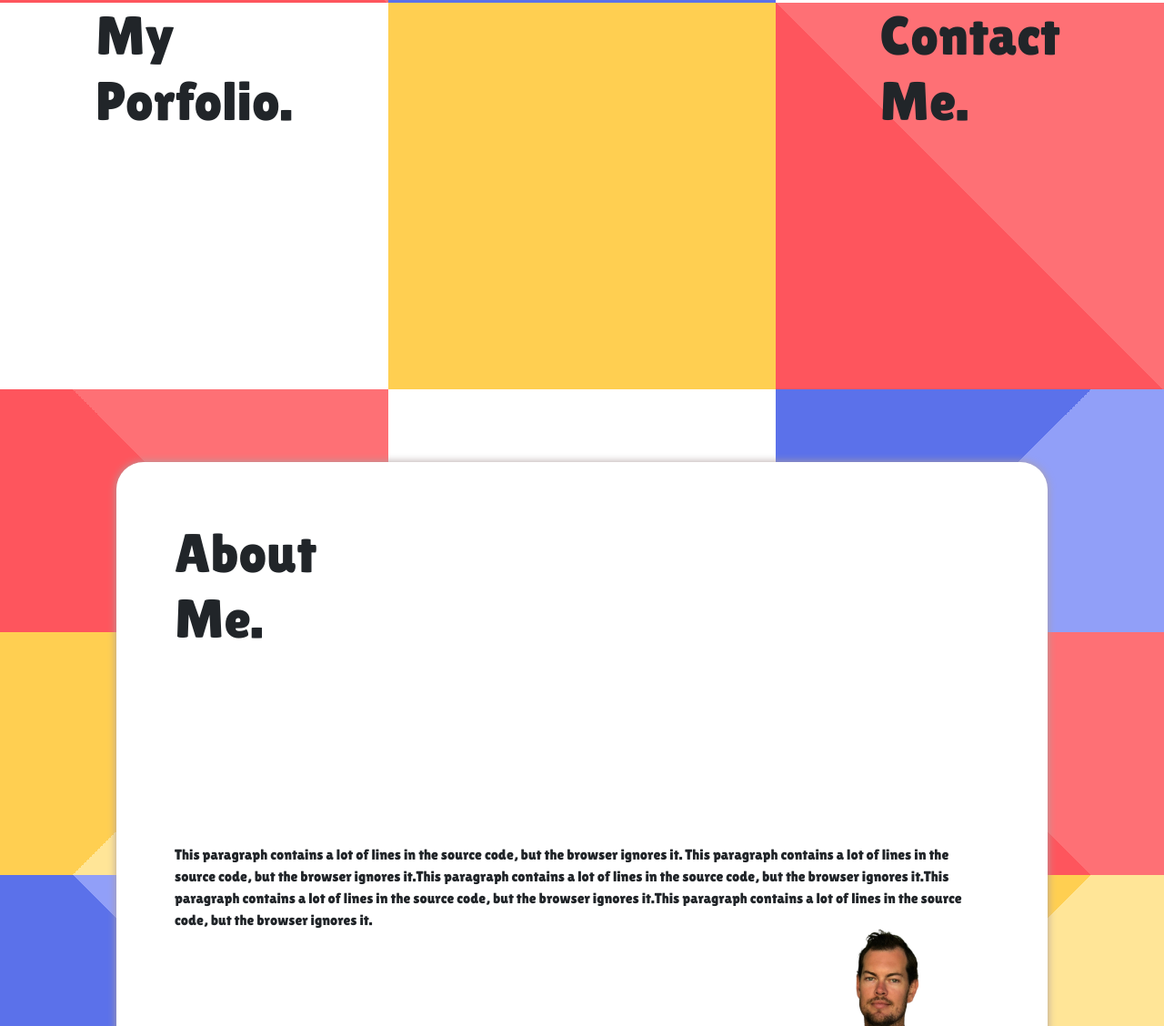
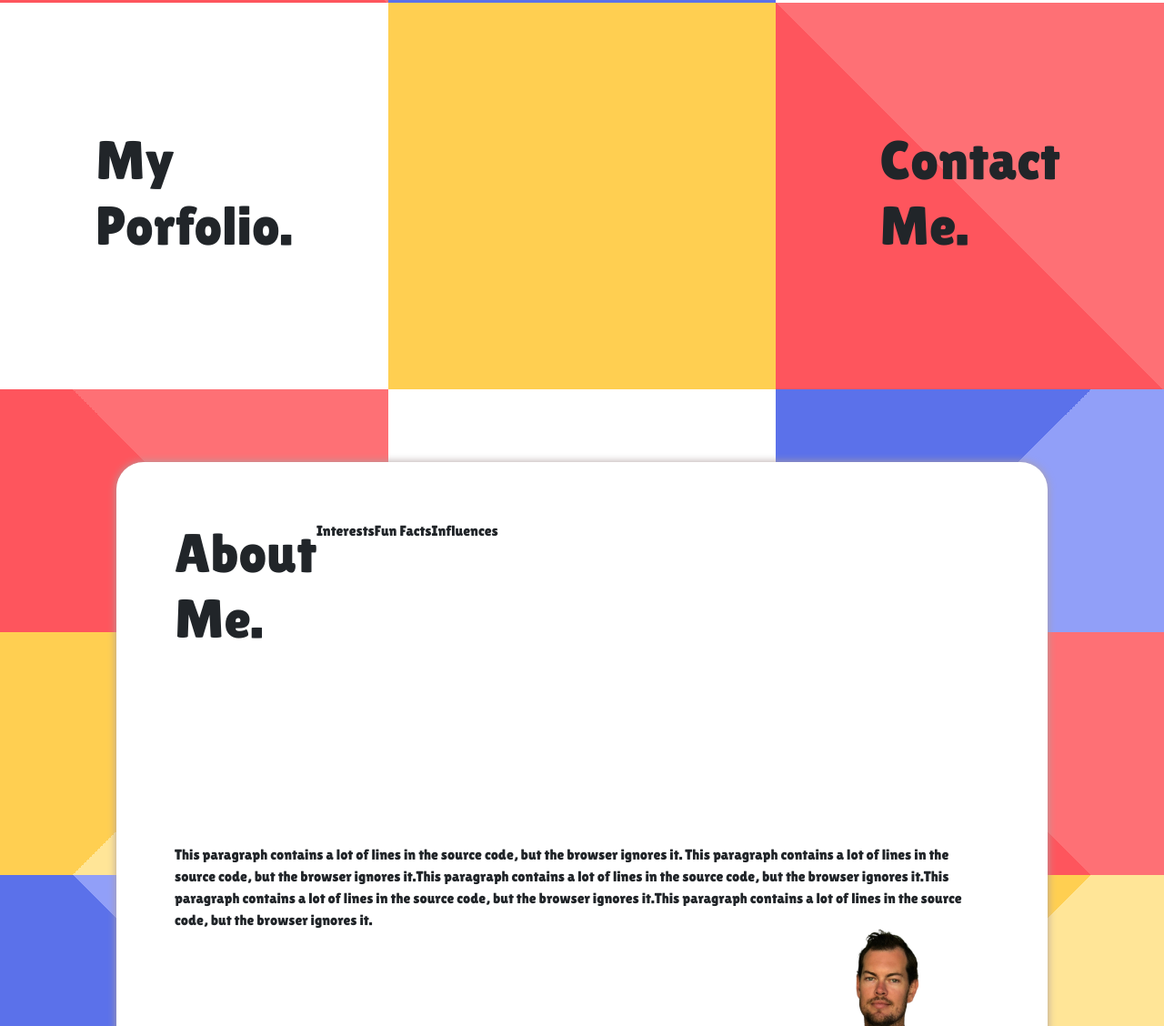
Before and after one commit to tjsoho/tobyj-portfolio, a plain HTML site: page index.html in a window 1280 px wide. Shown: the part 1223-2351 px from the top of the page at 91% size. Drawn offline with nearby package versions, Linux system fonts and the light colour scheme; a web font is replaced by a local one.

Commit message:
adding a nav menu inside the overlay box

```diff
--- a/assets/style.css
+++ b/assets/style.css
@@ -50,6 +50,7 @@ h2 {
     margin: auto;
     height: 100%;
     width: 100%;
+    display: flex;
 }
 
 .container-fluid {
@@ -97,32 +98,18 @@ h2 {
 }
 
 .squareHeader {
-    display: flex;
-    flex-wrap: wrap;
-    flex-direction: column;
-    justify-content: center;
-    align-items: center;
-    position: relative;
-
+    margin: auto;
 }
 
 h3 {
     font-size: 60px;
 }
 
-/* About me section */
-/* Set the height of the rows */
+
 .rectangle-row-1 {
     height: 33.33vh;
 }
 
-
-
-/* Center the contents of the overlay */
-/* .overlay h1 {
-	text-align: center;
-	margin: auto;
-}  */
 
 /* Set the background colors of the rectangles */
 .bg-1 {
@@ -177,6 +164,16 @@ h3 {
     position: relative;
 }
 
+.aboutMe2{
+    display: block;
+}
+
+nav{
+    display: flex;
+    flex-direction: row;
+    justify-content: space-around;
+}
+
 .box {
     width: 100%;
     height: 100%;
--- a/index.html
+++ b/index.html
@@ -99,7 +99,12 @@
 
 
 		<div class="box overlay">
-			<h3>About <br> Me.</h3>
+			<h3 class="aboutMe2">About <br> Me.</h3>
+			<nav>
+					<div>Interests</div>
+					<div>Fun Facts</div>
+					<div>Influences</div>
+			</nav>
 			<p>This paragraph contains a lot of lines in the source code, but the browser ignores it. This paragraph
 				contains a lot of lines in the source code, but the browser ignores it.This paragraph contains a lot
 				of lines in the source code, but the browser ignores it.This paragraph contains a lot of lines in
```
